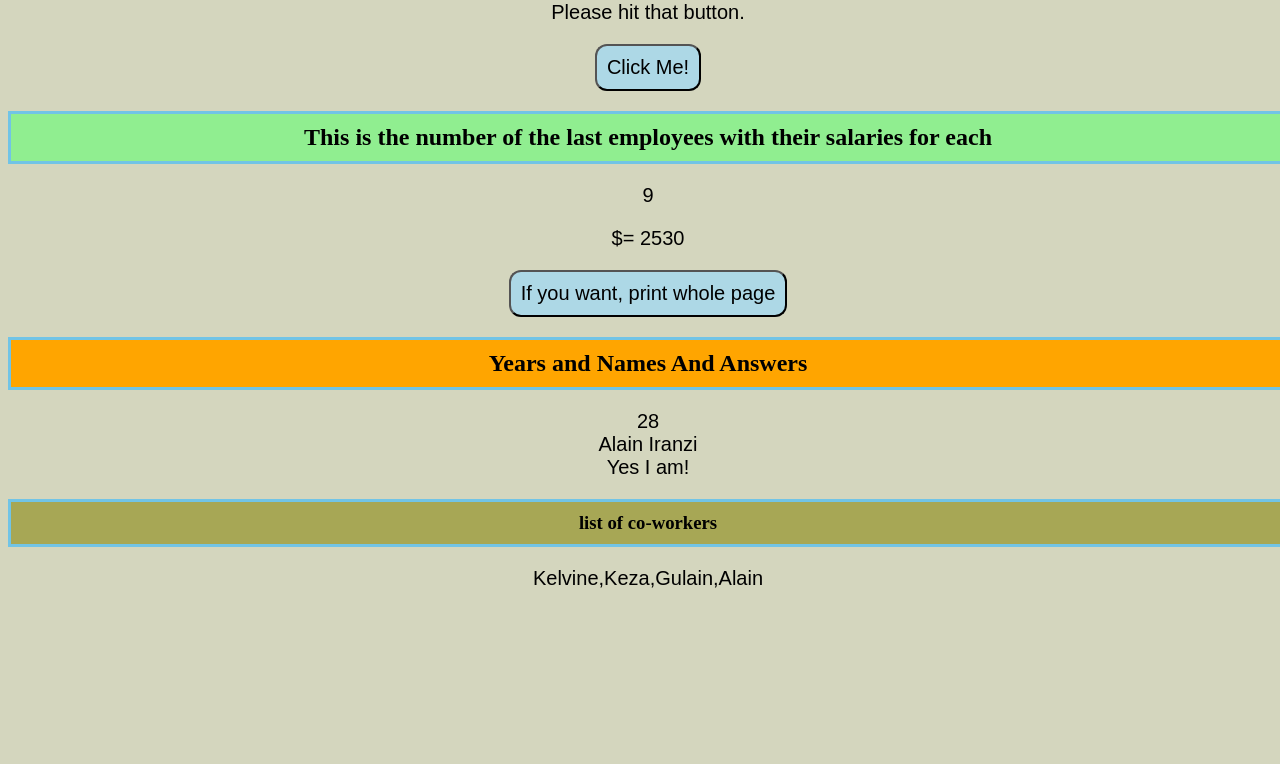
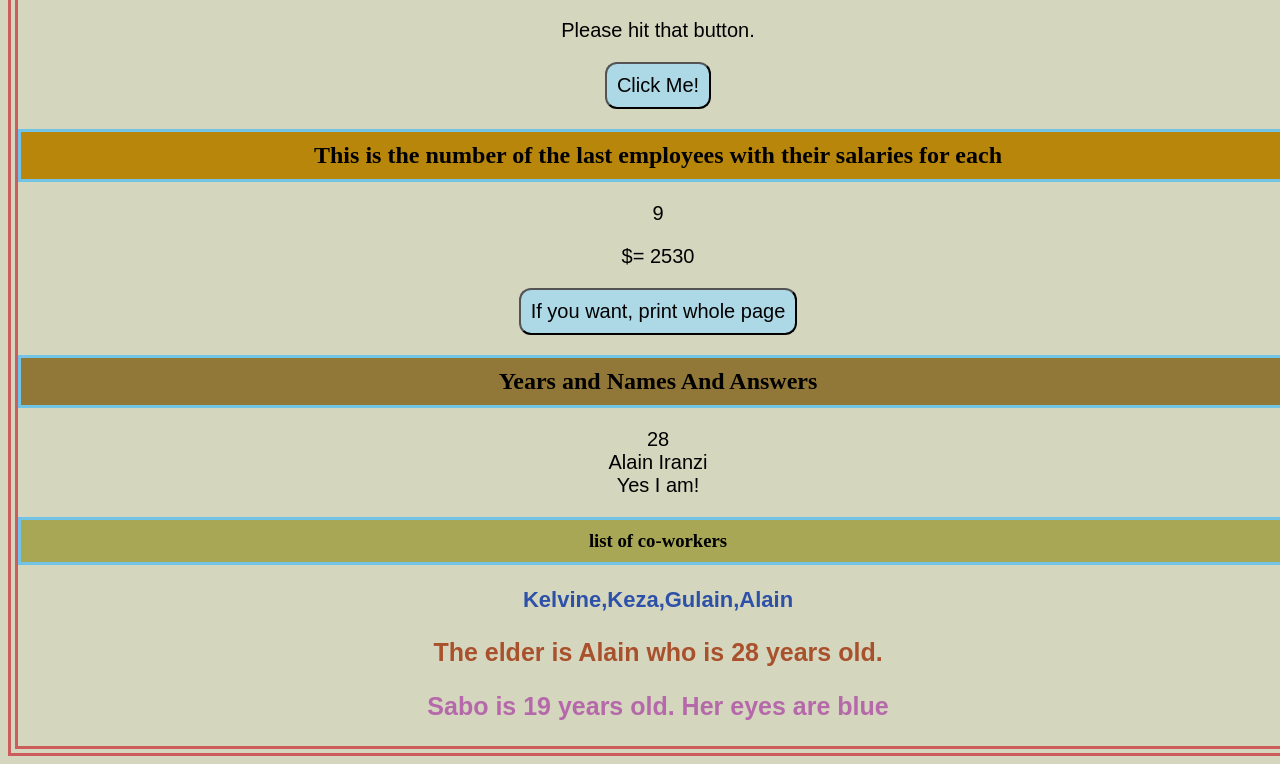
Before and after one commit to alainiranzi/Javascript-exercise, a plain HTML site: page index.html in a window 1280 px wide. Shown: the part 105-869 px from the top of the page. Before the commit the page ends 800 px from the top, so only its background shows below. Drawn offline with Linux system fonts and the light colour scheme.

Commit message:
added objects in js with few css styles

```diff
--- a/alain.js
+++ b/alain.js
@@ -35,3 +35,19 @@ workers.push("Alain");
 
 // Display the Array:
 document.getElementById("demo5").innerHTML = workers;
+
+
+// name and age are parameters<br>
+function greet(name, age) {
+  return "The elder is " + name + " who is " + age + " years old.";
+}
+
+document.getElementById("giant").innerHTML = greet("Alain", 28);
+
+
+// Create an Object:
+const man = {firstName:"Sabo", lastName:"Livine", age:19, eyeColor:"blue"};
+
+// Display Data from the Object:
+document.getElementById("object").innerHTML =
+man.firstName + " is " + man.age + " years old." + " Her eyes are " + man.eyeColor;
--- a/index.html
+++ b/index.html
@@ -33,6 +33,11 @@
 <h3>list of co-workers</h3>
 <p id="demo5"></p>
 
+<!--Name and age parameters-->
+<p id="giant"></p>
+<!--objects-->
+<p id="object"></p>
+
 <script src="alain.js"></script>
 
 
--- a/js.css
+++ b/js.css
@@ -1,6 +1,9 @@
 body {
  background-color: rgb(212, 214, 190);
 width: 100%;
+border:double;
+border-color:indianred;
+border-width: 10px;
 
 }
 h1 {
@@ -8,7 +11,7 @@ h1 {
     border-color: rgb(113, 196, 230);
     padding: 10px;
     text-align: center;
-    background-color: salmon;
+    background-color: orange;
 
 }
 h2 {
@@ -16,7 +19,7 @@ h2 {
     border-color: rgb(113, 196, 230);
     padding: 10px;
     text-align: center;
-    background-color: lightgreen;
+    background-color:darkgoldenrod;
 
 }
 h2#years {
@@ -24,7 +27,7 @@ h2#years {
     border-color: rgb(113, 196, 230);
     padding: 10px;
     text-align: center;
-    background-color: orange;
+    background-color:rgb(146, 120, 56);
 
 }
 h3 {
@@ -39,6 +42,28 @@ p {
     font-size: 20px;
     text-align: center;
 }
+p#giant {
+    font-family: Arial, Helvetica, sans-serif;
+    font-size: 25px;
+    text-align: center;
+    color: rgb(169, 80, 45);
+    font-weight: bold;
+
+}
+p#object {
+    font-family: Arial, Helvetica, sans-serif;
+    font-size: 25px;
+    text-align: center;
+    color: rgb(182, 105, 170);
+    font-weight: bold;
+}
+p#demo5 {
+    font-family: Arial, Helvetica, sans-serif;
+    font-size: 22px;
+    text-align: center;
+    color: rgb(45, 80, 169);
+    font-weight: bold;
+}
 button {
     display: block;
     margin: auto;
```
